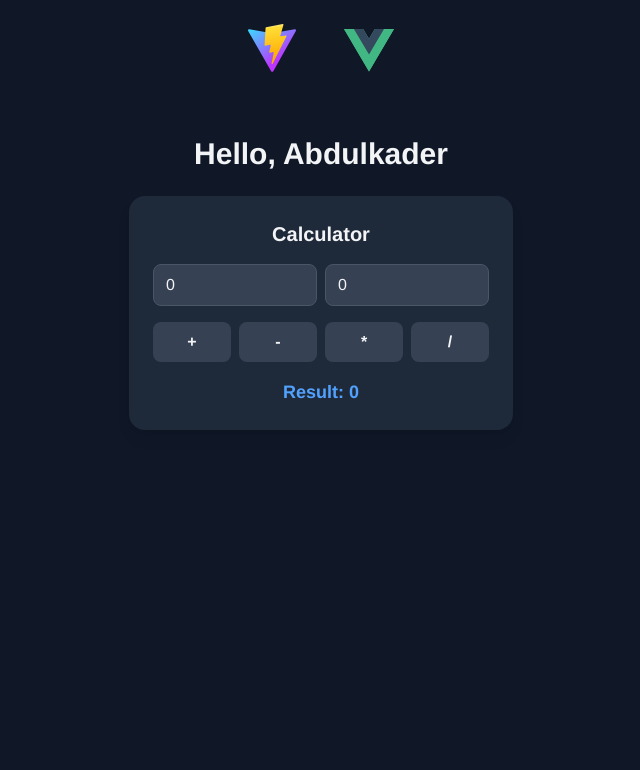
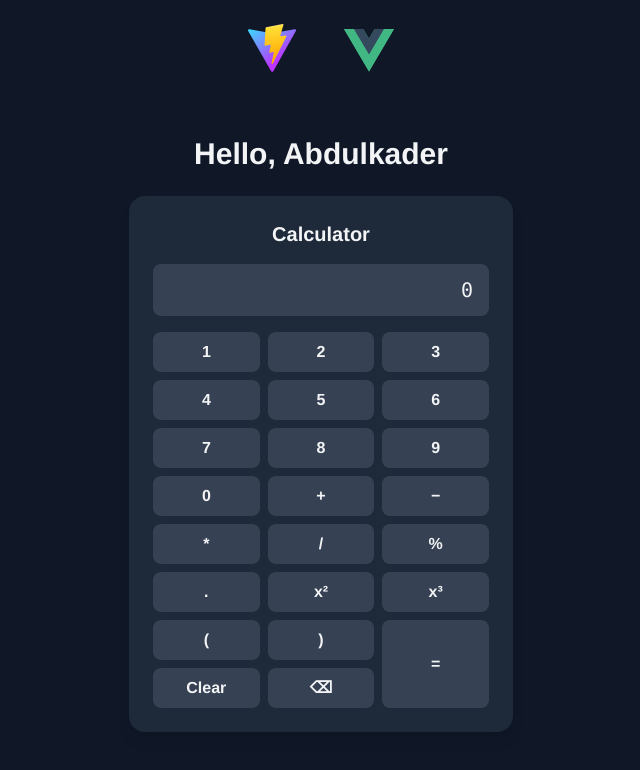
Before and after one commit to York-Solutions-LLC/aabdi-static-pages-deploy, a Vue app: page / in a window 1280 px wide. Shown: the top 770 px of the page, without its empty margins (319-959 px from the left). Built offline with nearby package versions, Linux system fonts and the light colour scheme.

Commit message:
added more functionalities

```diff
--- a/src/components/CalculatorComponent.vue
+++ b/src/components/CalculatorComponent.vue
@@ -2,64 +2,163 @@
   <div class="max-w-sm mx-auto p-6 rounded-2xl shadow-lg bg-gray-800 text-gray-100 space-y-4">
     <h2 class="text-xl font-semibold text-center">Calculator</h2>
 
-    <div class="flex gap-2">
-      <input
-        v-model.number="a"
-        type="number"
-        class="w-1/2 px-3 py-2 rounded-lg bg-gray-700 border border-gray-600 focus:outline-none focus:ring focus:ring-blue-500"
-      />
-      <input
-        v-model.number="b"
-        type="number"
-        class="w-1/2 px-3 py-2 rounded-lg bg-gray-700 border border-gray-600 focus:outline-none focus:ring focus:ring-blue-500"
-      />
+    <div
+      class="bg-gray-700 px-4 py-3 rounded-lg text-right text-xl font-mono"
+      data-testid="display"
+    >
+      {{ expression || "0" }}
     </div>
 
-    <div class="grid grid-cols-4 gap-2">
+    <div class="grid grid-cols-3 gap-2">
       <button
-        v-for="(symbol, key) in ops"
+        v-for="(btn, key) in buttons"
         :key="key"
-        class="py-2 rounded-lg font-semibold bg-gray-700 hover:bg-gray-600 cursor-pointer focus:border-amber-600"
-        @click="op = key"
+        :class="[
+          'py-2 rounded-lg font-semibold bg-gray-700 hover:bg-gray-600 cursor-pointer focus:border-amber-600',
+          btn.value === '=' ? 'row-span-2 flex items-center justify-center' : '',
+        ]"
+        :data-testid="btn.value"
+        @click="handleButton(btn)"
       >
-        {{ symbol }}
+        {{ btn.label }}
       </button>
     </div>
 
-    <div data-testid="result" class="text-center text-lg font-bold text-blue-400">
+    <!-- <div data-testid="result" class="text-center text-lg font-bold text-blue-400">
       Result: {{ result }}
-    </div>
+    </div> -->
   </div>
 </template>
 
 <script setup lang="ts">
-import { computed, ref } from "vue";
+import { ref } from "vue";
 
-type Operation = "add" | "sub" | "mul" | "div";
+type ButtonKind = "digit" | "operator" | "action" | "exponent";
 
-const ops: Record<Operation, string> = {
-  add: "+",
-  sub: "-",
-  mul: "*",
-  div: "/",
+interface CalcButton {
+  label: string;
+  value: string;
+  kind: ButtonKind;
+}
+
+const buttons: Record<string, CalcButton> = {
+  // Digits
+  one: { label: "1", value: "1", kind: "digit" },
+  two: { label: "2", value: "2", kind: "digit" },
+  three: { label: "3", value: "3", kind: "digit" },
+  four: { label: "4", value: "4", kind: "digit" },
+  five: { label: "5", value: "5", kind: "digit" },
+  six: { label: "6", value: "6", kind: "digit" },
+  seven: { label: "7", value: "7", kind: "digit" },
+  eight: { label: "8", value: "8", kind: "digit" },
+  nine: { label: "9", value: "9", kind: "digit" },
+  zero: { label: "0", value: "0", kind: "digit" },
+
+  // Operators
+  add: { label: "+", value: "+", kind: "operator" },
+  sub: { label: "−", value: "-", kind: "operator" },
+  mul: { label: "*", value: "*", kind: "operator" },
+  div: { label: "/", value: "/", kind: "operator" },
+  percent: { label: "%", value: "%", kind: "operator" },
+  decimal: { label: ".", value: ".", kind: "operator" },
+  // exponents
+  square: { label: "x²", value: "", kind: "exponent" },
+  cube: { label: "x³", value: "", kind: "exponent" },
+
+  // Grouping
+  openParen: { label: "(", value: "(", kind: "operator" },
+  closeParen: { label: ")", value: ")", kind: "operator" },
+
+  // Actions
+  equals: { label: "=", value: "=", kind: "action" },
+  clear: { label: "Clear", value: "clear", kind: "action" },
+  backspace: { label: "⌫", value: "backspace", kind: "action" },
 };
 
-const a = ref<number>(0);
-const b = ref<number>(0);
-const op = ref<Operation>("add");
+const handleButton = (btn: CalcButton) => {
+  switch (btn.kind) {
+    case "digit":
+    case "operator":
+      append(btn.value);
+      break;
+    case "exponent":
+      if (btn.label === "x²") applyPower("x²");
+      if (btn.label === "x³") applyPower("x³");
+      break;
+    case "action":
+      if (btn.value === "=") evaluateExpression();
+      if (btn.value === "clear") clear();
+      if (btn.value === "backspace") backspace();
+    //   break;
+  }
+};
 
-const result = computed<number>(() => {
-  switch (op.value) {
-    case "add":
-      return a.value + b.value;
-    case "sub":
-      return a.value - b.value;
-    case "mul":
-      return a.value * b.value;
-    case "div":
-      return b.value === 0 ? 0 : a.value / b.value;
-    default:
-      return 0;
+const expression = ref<string>("");
+const result = ref<number | null>(null);
+
+const append = (value: string) => {
+  expression.value += value;
+};
+
+const evaluateExpression = () => {
+  try {
+    if (!expression.value.trim()) {
+      result.value = 0;
+      return;
+    }
+
+    // Handle percent & Parenthesis
+    let expr = expression.value
+      .replace(/(\d+(\.\d+)?)%/g, (_, num) => `(${num} / 100)`)
+      .replace(/(\d)\(/g, "$1*(")
+      .replace(/\)(\d)/g, ")*$1");
+
+    // Prevent unsafe characters
+    if (!/^[0-9+\-*/().\s]+$/.test(expr)) {
+      throw new Error("Invalid expression");
+    }
+
+    // Evaluate using Function (safer than eval, still controlled)
+    let computed = Function(`"use strict"; return (${expr})`)();
+
+    if (!Number.isFinite(computed)) {
+      computed = 0;
+    }
+
+    if (typeof computed !== "number" || Number.isNaN(computed)) {
+      throw new Error("Invalid result");
+    }
+    // if(expr.includes("").split("/")[0]=== "0")
+    result.value = computed;
+    expression.value = String(computed);
+  } catch {
+    result.value = 0;
+    expression.value = "";
   }
-});
+};
+
+const applyPower = (type: "x²" | "x³") => {
+  if (!expression.value) return;
+
+  switch (type) {
+    case "x²":
+      expression.value = Function(
+        `"use strict"; return (${expression.value}*${expression.value})`,
+      )();
+      break;
+    case "x³":
+      expression.value = Function(
+        `"use strict"; return (${expression.value}*${expression.value}*${expression.value})`,
+      )();
+      break;
+  }
+};
+
+const clear = () => {
+  expression.value = "";
+};
+
+const backspace = () => {
+  expression.value = expression.value.split("").slice(0, -1).join("");
+};
 </script>
```
Also changed, not shown: 2 other files (tests, documents, lock files or other folders).
